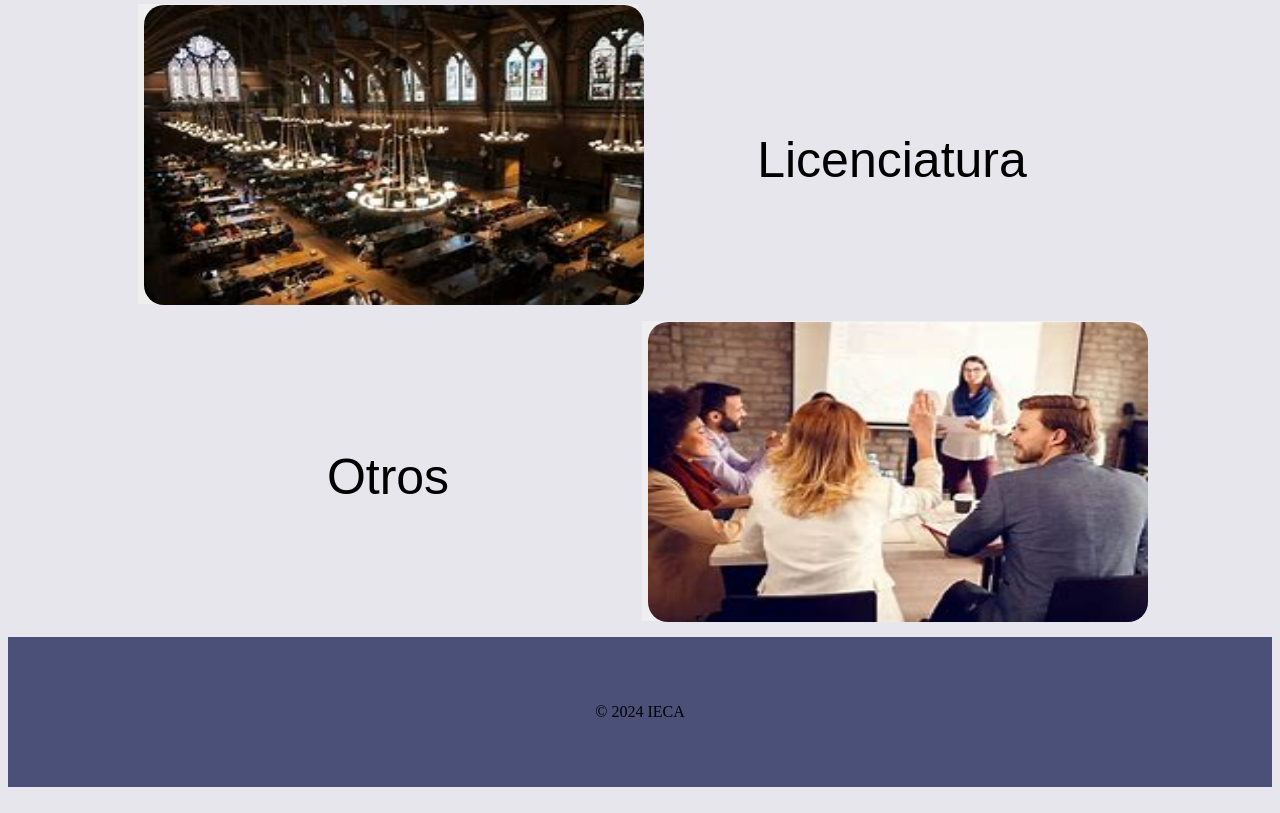
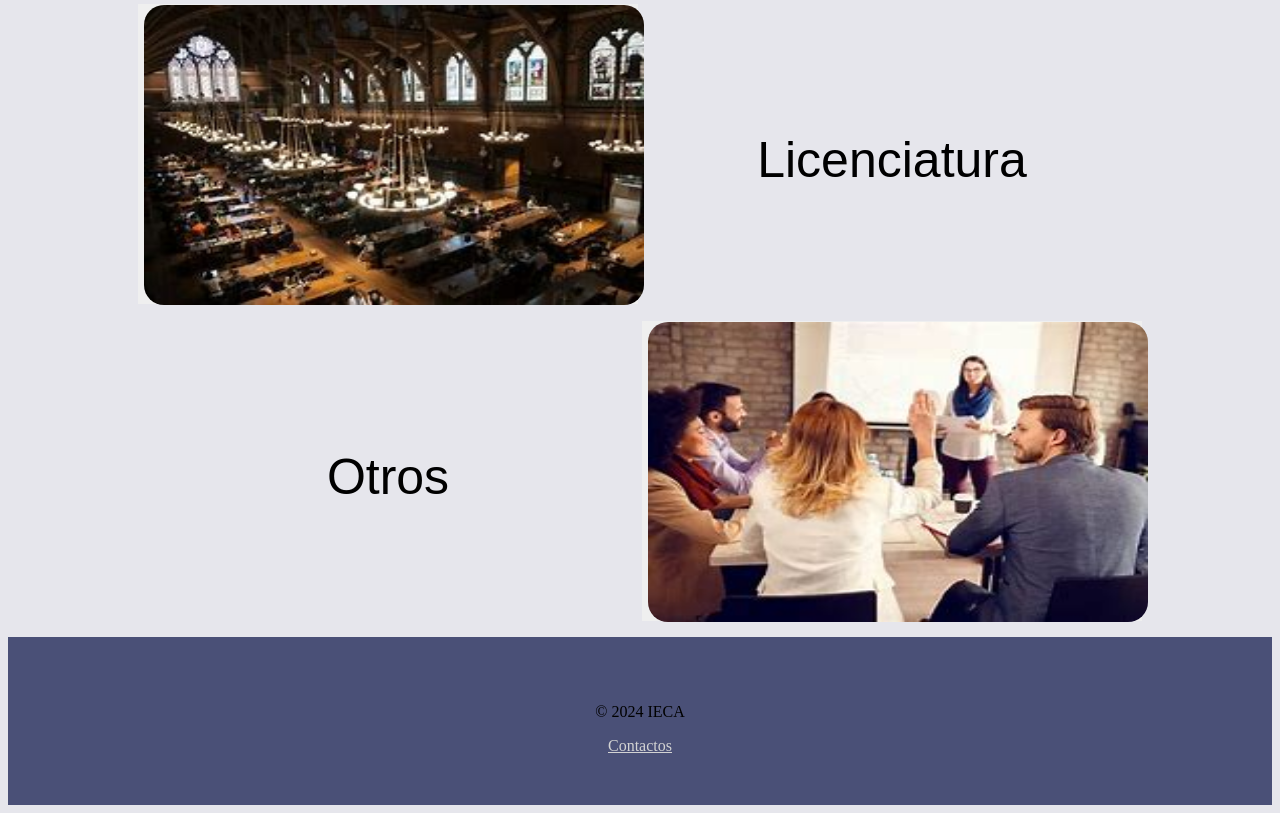
Before and after one commit to optimus-prime21/IECA, a plain HTML site: page Catálogo.html in a window 1280 px wide. Shown: the part 1485-2298 px from the top of the page. Drawn offline with Linux system fonts and the light colour scheme.

Commit message:
Update Catálogo.html

```diff
--- a/Catálogo.html
+++ b/Catálogo.html
@@ -143,7 +143,9 @@
     </center>
 </body>
 <footer class="footer">
-    <p>© 2024 IECA</p>
-
+   <center>
+	 <p>© 2024 IECA</p>
+         <a href="Contacto.html" style="color: lightgrey;">Contactos</a>
+   </center>
 </footer>
 </html>
```
